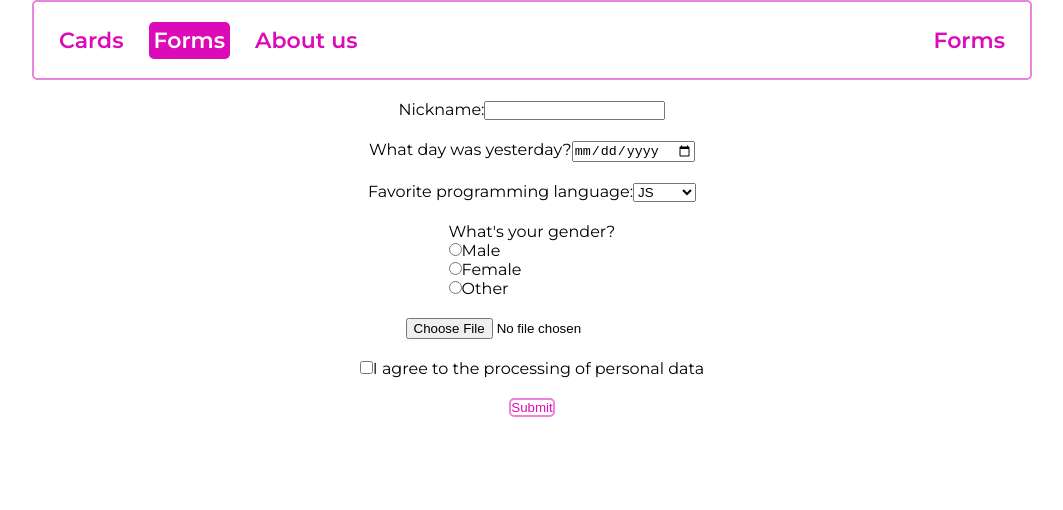
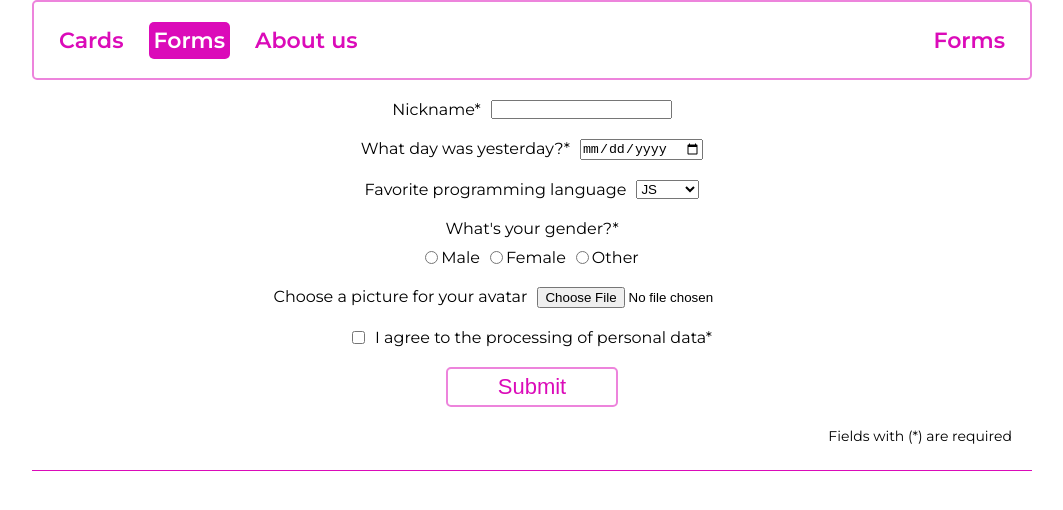
Before and after one commit to c1DeepInside/react-task, a React (Vite) app: page /forms in a window 1280 px wide. Shown: the top 510 px of the page, without its empty margins (108-1171 px from the left). Built offline with nearby package versions, Linux system fonts and the light colour scheme.

Commit message:
feat: add errors

```diff
--- a/src/components/cards/CardsComponent.tsx
+++ b/src/components/cards/CardsComponent.tsx
@@ -19,7 +19,7 @@ export default class CardsComponent extends Component<Props, { cards: ICard[] }>
     return (
       <div className="cards__wrap">
         <h2 className="cards__text">Cards:</h2>
-        <hr className="cards__hr" />
+        <hr className="hr" />
         <div className="cards__field">
           {this.state.cards.map((card) => (
             <Card key={card.id} card={card} />
--- a/src/pages/Forms.tsx
+++ b/src/pages/Forms.tsx
@@ -2,54 +2,102 @@ import React, { Component } from 'react';
 import '../styles/forms.scss';
 
 const genders = ['Male', 'Female', 'Other'];
+enum errorsName {
+  name = 'name',
+  date = 'date',
+  gender = 'gender',
+  agree = 'agree',
+}
 
-export class Forms extends Component {
+interface Props {
+  text?: string;
+}
+
+interface State {
+  errors: string[];
+}
+
+export class Forms extends Component<Props, State> {
+  private nickRef: React.RefObject<HTMLInputElement>;
+  private dateRef: React.RefObject<HTMLInputElement>;
+  private languageRef: React.RefObject<HTMLSelectElement>;
+  private genderRef: React.RefObject<HTMLInputElement>;
+  private fileRef: React.RefObject<HTMLInputElement>;
+  private agreeRef: React.RefObject<HTMLInputElement>;
+
+  constructor(props: Props) {
+    super(props);
+    this.nickRef = React.createRef();
+    this.dateRef = React.createRef();
+    this.languageRef = React.createRef();
+    this.genderRef = React.createRef();
+    this.fileRef = React.createRef();
+    this.agreeRef = React.createRef();
+    this.state = {
+      errors: [],
+    };
+  }
+
   submitForm(e: React.MouseEvent<HTMLButtonElement>) {
     e.preventDefault();
-    console.log('kek');
   }
 
   render() {
     return (
       <div className="forms">
         <form className="form">
-          <div>
-            <label>Nickname:</label>
-            <input type="text" />
+          <div className="input__wrap">
+            <label>Nickname*</label>
+            <input type="text" ref={this.nickRef} />
           </div>
-          <div>
-            <label>What day was yesterday?</label>
-            <input type="date" />
+          {this.state.errors.includes(errorsName.name) && (
+            <p className="error">Please enter a nickname</p>
+          )}
+          <div className="input__wrap">
+            <label>What day was yesterday?*</label>
+            <input type="date" ref={this.dateRef} />
           </div>
-          <div>
-            <label>Favorite programming language:</label>
-            <select>
+          {this.state.errors.includes(errorsName.date) && (
+            <p className="error">Please enter the correct date of yesterday</p>
+          )}
+          <div className="input__wrap">
+            <label>Favorite programming language</label>
+            <select ref={this.languageRef}>
               <option value="JS">JS</option>
               <option value="Pascal">Pascal</option>
             </select>
           </div>
-          <div>
-            <label>What&#39;s your gender?</label>
-            <div>
+          <div className="genders__wrap">
+            <label>What&#39;s your gender?*</label>
+            <div className="input__wrap">
               {genders.map((gender) => (
-                <div key={gender}>
+                <div key={gender} className="gender__wrap">
                   <input type="radio" name="gender" value={gender} />
                   <label>{gender}</label>
                 </div>
               ))}
             </div>
           </div>
-          <div>
-            <input type="file" accept=".png, .jpg, .jpeg" />
+          {this.state.errors.includes(errorsName.gender) && (
+            <p className="error">Please enter a gender</p>
+          )}
+          <div className="input__wrap">
+            <label>Choose a picture for your avatar</label>
+            <input type="file" accept=".png, .jpg, .jpeg" ref={this.fileRef} />
           </div>
-          <div>
-            <input type="checkbox" />
-            <label>I agree to the processing of personal data</label>
+          <div className="input__wrap">
+            <input type="checkbox" ref={this.agreeRef} />
+            <label>I agree to the processing of personal data*</label>
           </div>
-          <button className="btn" onClick={this.submitForm}>
+          {this.state.errors.includes(errorsName.agree) && (
+            <p className="error">To continue, you must agree to data processing</p>
+          )}
+          <button className="btn submit__btn" onClick={this.submitForm}>
             Submit
           </button>
+          <p className="form_text">Fields with (*) are required</p>
         </form>
+        <hr className="hr" />
       </div>
     );
   }
--- a/src/styles/App.scss
+++ b/src/styles/App.scss
@@ -23,3 +23,9 @@ $MAIN_COLOR: #db0bb9;
     border: 2px solid rgba($color: $MAIN_COLOR, $alpha: 1);
   }
 }
+
+.hr {
+  margin-top: 5px;
+  background-color: rgba($color: $MAIN_COLOR, $alpha: 1);
+  height: 1px; border: 0;
+}
--- a/src/styles/Cards.scss
+++ b/src/styles/Cards.scss
@@ -8,12 +8,6 @@ $MAIN_COLOR: #db0bb9;
 
 .cards__wrap {
   margin-top: 20px;
-}
-
-.cards__hr {
-  margin-top: 5px;
-  background-color: rgba($color: $MAIN_COLOR, $alpha: 1);
-  height: 1px; border: 0;
 }
 
 .cards__field {
--- a/src/styles/forms.scss
+++ b/src/styles/forms.scss
@@ -5,3 +5,35 @@
   gap: 20px;
   align-items: center;
 }
+
+.input__wrap {
+  display: flex;
+  gap: 10px;
+}
+
+.genders__wrap {
+  display: flex;
+  flex-direction: column;
+  align-items: center;
+  gap: 10px;
+}
+
+.gender__wrap {
+  display: flex;
+  gap: 3px;
+}
+
+.form_text {
+  align-self: flex-end;
+  font-size: 14px;
+}
+
+.submit__btn {
+  font-size: 22px;
+  padding: 5px 50px;
+}
+
+.error {
+  color: red;
+  margin-top: -15px;
+}
```
